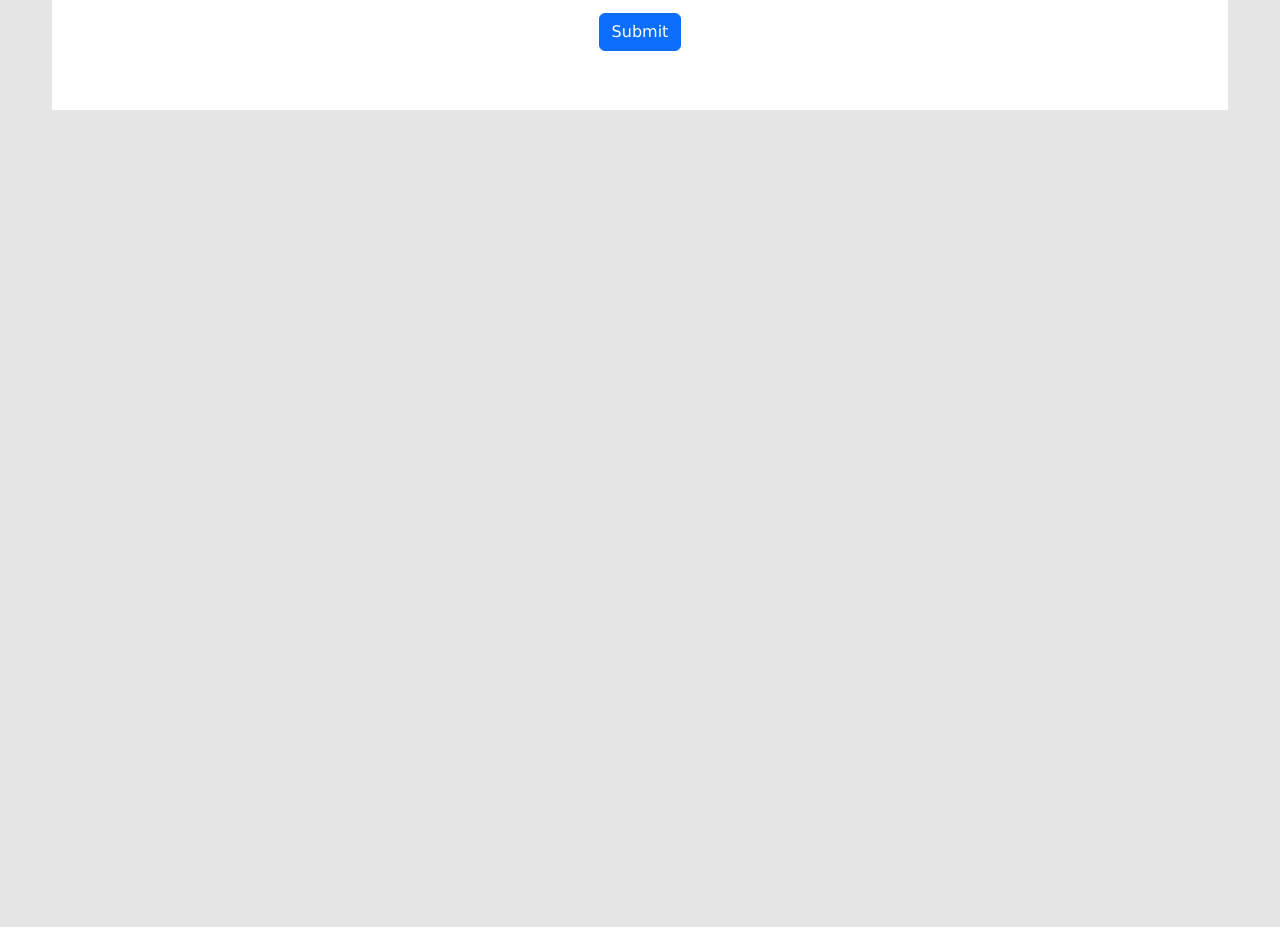
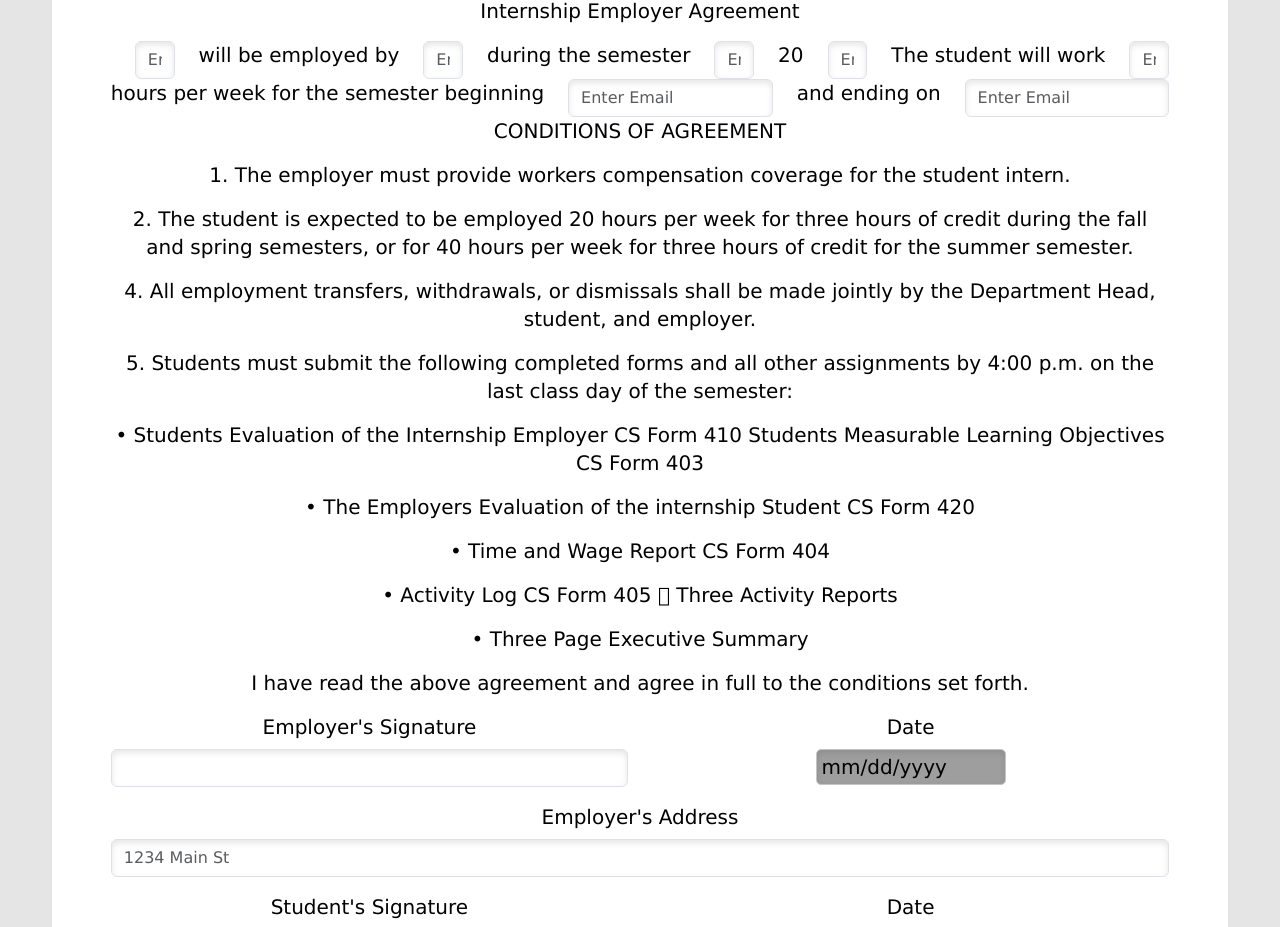
Before and after one commit to Craigcanepa10/411-RPA, a React (Create React App) app in the folder client-app/: page / in a window 1280 px wide. Shown: the part 2084-3011 px from the top of the page. Before the commit the page ends 2246 px from the top, so only its background shows below. Built offline with nearby package versions, Linux system fonts and the light colour scheme; grey boxes are pictures that could not be loaded.

Commit message:
CS Form 402
ye

```diff
--- a/client-app/src/Contain/Form/Form.js
+++ b/client-app/src/Contain/Form/Form.js
@@ -252,9 +252,15 @@ function App() {
             <Form>DO NOT WRITE BELOW THIS LINE</Form>
           </Form.Group>
 
-          <Form.Group className="mb-3" controlId="formDARD">
-            <Form.Label>Date Application Received by Department</Form.Label>
-            <Form.Control placeholder="" />
+          <Form.Group as={Col} controlId="formDate">
+            <Row>
+              <Col xs="auto">
+                <Form.Label>Date Application Received by Department</Form.Label>
+              </Col>
+              <Col>
+                <input type="date" name="dateofbirth" id="dateofbirth"></input>
+              </Col>
+            </Row>
           </Form.Group>
 
           <Form.Group as={Col} controlId="formEmployed">
@@ -325,6 +331,139 @@ function App() {
           <Button variant="primary" type="submit">
             Submit
           </Button>
+
+          <Form.Group className="mb-3">
+            <Form>Internship Employer Agreement</Form>
+          </Form.Group>
+
+          <Row>
+            <Col xs="auto">
+              <Form.Label></Form.Label>
+            </Col>
+            <Col>
+              <Form.Control type="text" placeholder="Enter Name" onChange={(e)=> getname(e.target.value)}/>
+            </Col>
+
+            <Col xs="auto">
+              <Form.Label>will be employed by</Form.Label>
+            </Col>
+            <Col>
+              <Form.Control type="text" placeholder="Enter W#" onChange={(e)=> getwnum(e.target.value)}/>
+            </Col>
+
+            <Col xs="auto">
+              <Form.Label>during the semester</Form.Label>
+            </Col>
+            <Col>
+              <Form.Control type="email" placeholder="Enter Email" onChange={(e)=> getemail(e.target.value)}/>
+            </Col>
+
+            <Col xs="auto">
+              <Form.Label>20</Form.Label>
+            </Col>
+            <Col>
+              <Form.Control type="email" placeholder="Enter Email" onChange={(e)=> getemail(e.target.value)}/>
+            </Col>
+
+            <Col xs="auto">
+              <Form.Label>The student will work</Form.Label>
+            </Col>
+            <Col>
+              <Form.Control type="email" placeholder="Enter Email" onChange={(e)=> getemail(e.target.value)}/>
+            </Col>
+
+            <Col xs="auto">
+              <Form.Label>hours per week for the semester beginning</Form.Label>
+            </Col>
+            <Col>
+              <Form.Control type="email" placeholder="Enter Email" onChange={(e)=> getemail(e.target.value)}/>
+            </Col>
+
+            <Col xs="auto">
+              <Form.Label>and ending on</Form.Label>
+            </Col>
+            <Col>
+              <Form.Control type="email" placeholder="Enter Email" onChange={(e)=> getemail(e.target.value)}/>
+            </Col>
+          </Row>
+
+          <Form.Group className="mb-3">
+            <Form>CONDITIONS OF AGREEMENT</Form>
+          </Form.Group>
+
+          <Form.Group className="mb-3">
+            <Form>1. The employer must provide workers compensation coverage for the student intern. </Form>
+          </Form.Group>
+          <Form.Group className="mb-3">
+            <Form>2. The student is expected to be employed 20 hours per week for three hours of credit during the fall and
+            spring semesters, or for 40 hours per week for three hours of credit for the summer semester. </Form>
+          </Form.Group>
+          <Form.Group className="mb-3">
+            <Form>4. All employment transfers, withdrawals, or dismissals shall be made jointly by the Department Head,
+              student, and employer. </Form>
+          </Form.Group>
+          <Form.Group className="mb-3">
+            <Form>5. Students must submit the following completed forms and all other assignments by 4:00 p.m. on the last
+            class day of the semester: </Form>
+          </Form.Group>
+          <Form.Group className="mb-3">
+            <Form>• Students Evaluation of the Internship Employer CS Form 410 Students Measurable Learning
+Objectives CS Form 403 </Form>
+          </Form.Group>
+          <Form.Group className="mb-3">
+            <Form>• The Employers Evaluation of the internship Student CS Form 420</Form>
+          </Form.Group>
+          <Form.Group className="mb-3">
+            <Form>• Time and Wage Report CS Form 404</Form>
+          </Form.Group>
+          <Form.Group className="mb-3">
+            <Form>• Activity Log CS Form 405  Three Activity Reports </Form>
+          </Form.Group>
+          <Form.Group className="mb-3">
+            <Form>• Three Page Executive Summary </Form>
+          </Form.Group>
+          <Form.Group className="mb-3">
+            <Form>I have read the above agreement and agree in full to the conditions set forth. </Form>
+          </Form.Group>
+
+          <Row className="mb-3">
+            <Form.Group as={Col} controlId="formSig">
+              <Form.Label>Employer's Signature</Form.Label>
+              <Form.Control />
+            </Form.Group>
+
+            <Form.Group as={Col} controlId="formDate2">
+              <Form.Label>Date</Form.Label>
+              <input type="date" name="dateofbirth" id="dateofbirth"></input>
+            </Form.Group>
+          </Row>
+
+          <Form.Group className="mb-3" controlId="formEmpAddr">
+            <Form.Label>Employer's Address</Form.Label>
+            <Form.Control placeholder="1234 Main St" />
+          </Form.Group>
+
+          <Row className="mb-3">
+            <Form.Group as={Col} controlId="formSig">
+              <Form.Label>Student's Signature</Form.Label>
+              <Form.Control />
+            </Form.Group>
+
+            <Form.Group as={Col} controlId="formDate2">
+              <Form.Label>Date</Form.Label>
+              <input type="date" name="dateofbirth" id="dateofbirth"></input>
+            </Form.Group>
+          </Row>
+
+          <Button variant="primary" type="submit">
+            Submit
+          </Button>
+
+
+
+
+
+
         </Form>
       {/* </header> */}
       </div>
```
